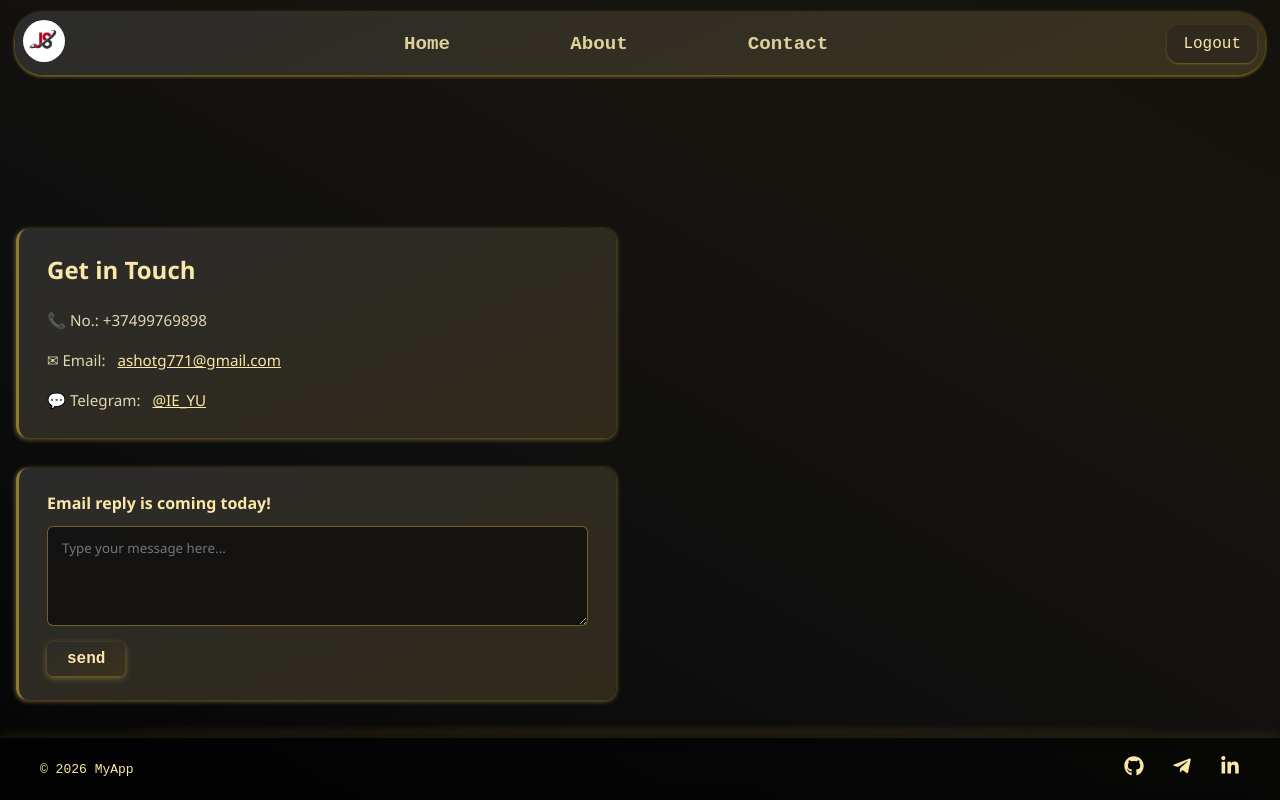
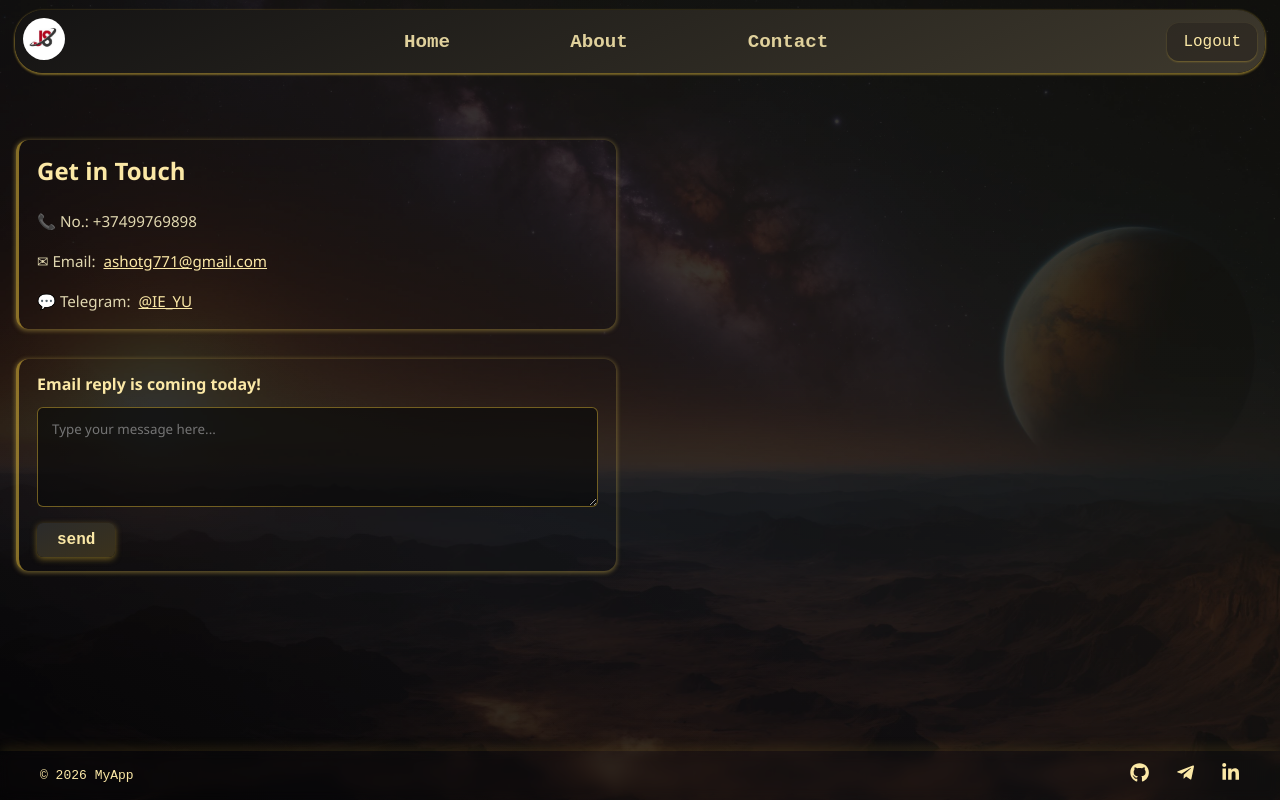
Before and after one commit to Ashot-js/Portfolio, a React (Vite) app: page /contact in a window 1280 px wide. Built offline with nearby package versions, Linux system fonts and the light colour scheme; sample sign-in values are in the browser's storage.

Commit message:
update contact

```diff
--- a/src/components/footer/Footer.scss
+++ b/src/components/footer/Footer.scss
@@ -23,16 +23,15 @@
   width: 100%;
   // Растягиваем футер на всю ширину экрана
 
-  padding: 18px 40px;
+  padding: 12px 20px;
   // Внутренние отступы: сверху/снизу 18px, слева/справа 30px
 
-  background: rgba(0, 0, 0, 0.55);
   // Полупрозрачный тёмный фон
 
-  backdrop-filter: blur(8px);
+  backdrop-filter: blur(6px);
   // Размытие фона под футером (glassmorphism)
 
-  box-shadow: 0 -3px 12px rgba(212, 175, 55, 0.12);
+  box-shadow: 0 -4px 10px rgba(212, 175, 55, 0.12);
   // Лёгкая тень сверху футера
 
   font-family: monospace;
@@ -118,7 +117,7 @@
     display: flex;
     // Располагаем иконки в ряд
 
-    gap: 28px;
+    gap: 26px;
     // Расстояние между иконками
 
     a {
@@ -127,7 +126,7 @@
       color: #fbe8a6;
       // Цвет иконок
 
-      font-size: 1.25rem;
+      font-size: 1.2rem;
       // Размер иконок
 
       transition:
--- a/src/components/navbar/Navbar.scss
+++ b/src/components/navbar/Navbar.scss
@@ -1,21 +1,17 @@
 .Nav {
   user-select: none;
   position: fixed;
-  top: 12px;
+  top: 10px;
   left: 15px;
   right: 15px;
   display: flex;
   align-items: center;
   justify-content: space-between;
   padding: 0.5rem;
-
-  /* Фон как у баннера и формы */
-  background: linear-gradient(155deg, #2b2b2b, #3b321c);
+  background: linear-gradient(155deg, #141313, #3e392d);
   backdrop-filter: blur(6px);
   border-radius: 28px;
-
-  /* Box-shadow золотой, как у баннера */
-  box-shadow: 0 1px 3px 1px rgba(215, 179, 60, 0.5);
+  box-shadow: 0 1px 2px 1px rgba(215, 179, 60, 0.5);
   z-index: 1000;
 
   .Nav_logo img {
--- a/src/pages/About/About.scss
+++ b/src/pages/About/About.scss
@@ -1,39 +1,41 @@
 .AboutPage {
   user-select: none;
-  min-height: calc(100vh - 50px - 50px);
+  min-height: calc(100vh - 50px - 90px);
   display: flex;
   justify-content: flex-start;
   align-items: flex-start;
   padding: 16px;
-  margin-top: 150px;
+  margin-top: 140px;
   font-family: monospace;
-  gap: 32px;
+  gap: 18px;
   overflow: auto;
 }
 
 .AboutContainer {
+  user-select: none;
   flex: 1;
-  max-width: 820px;
+  max-width: 800px;
   display: flex;
   flex-direction: column;
-  padding: 32px 40px;
-  background: linear-gradient(155deg, #2b2b2b, #3b321c);
+  padding: 30px 36px;
+  background: linear-gradient(155deg, #141313, #3e392d);
   border-left: 3px solid rgba(212, 175, 55, 0.6);
   border-radius: 12px;
   box-shadow: 0 1px 4px 1px rgba(212, 175, 55, 0.5);
   animation: slideIn 0.7s ease forwards;
-  gap: 25px;
+  gap: 16px;
   position: relative;
   overflow: auto;
 }
 
 /* Глобус */
 .AboutGlobeWrapper {
+  user-select: none;
   flex-basis: 50%;
   display: flex;
   justify-content: center;
   align-items: flex-start;
-  padding-left: 50px;
+  padding-left: 60px;
   animation: slideInGlobe 1s ease forwards;
 }
 
--- a/src/pages/contact/Contact.scss
+++ b/src/pages/contact/Contact.scss
@@ -1,16 +1,33 @@
-/* Контейнер-обёртка для обоих блоков (верхний и нижний) */
+/* ===== BACKGROUND IMAGE (НОВЫЙ DIV) ===== */
+.ContactBackground {
+  position: fixed;
+  inset: 0;
+  z-index: 1;
+  overflow: hidden;
+  pointer-events: none;
+}
+
+.ContactBackground img {
+  width: 100%;
+  height: 100%;
+  object-fit: cover;
+  opacity: 0.15;
+  filter: saturate(0.9) contrast(1.05);
+}
+
+/* ===== КОНТЕЙНЕР-ОБЁРТКА ДЛЯ ДВУХ БЛОКОВ ===== */
 .ContactWrapper {
-  position: fixed; /* Фиксируем контейнер на экране */
+  position: fixed;
   left: 16px;
-  bottom: 100px;
+  margin-top: 140px;
   display: flex;
   flex-direction: column;
   gap: 30px;
-  z-index: 100;
+  z-index: 2;
 
   &_a_tg,
   &_a_gmail {
-    color: #fbe8a6; /* золотой текст */
+    color: #fbe8a6;
     padding-left: 8px;
     transition: color 0.3s ease;
 
@@ -20,11 +37,10 @@
   }
 }
 
-/* Общие стили для обоих контейнеров */
+/* ===== ОБЩИЕ СТИЛИ КОНТЕЙНЕРОВ ===== */
 .ContactContainer {
   max-width: 720px;
-  padding: 24px 28px;
-  background: linear-gradient(155deg, #2b2b2b, #302a1a);
+  padding: 14px 18px;
   border-radius: 12px;
   box-shadow: 0 1px 4px 1px rgba(181, 155, 68, 0.5);
   display: flex;
@@ -33,14 +49,13 @@
   border-left: 3px solid rgba(212, 175, 55, 0.6);
   animation: slideIn 1.2s cubic-bezier(0.25, 0.9, 0.25, 1) forwards;
 
-  /* Легкий lift при наведении */
   &:hover {
     transform: translateY(-2px);
     transition: transform 0.3s ease;
   }
 }
 
-/* Верхний контейнер: контактная информация */
+/* ===== ВЕРХНИЙ БЛОК: ИНФОРМАЦИЯ ===== */
 .ContactContainer--info {
   min-width: 600px;
   color: #fbe8a6;
@@ -57,11 +72,11 @@
   }
 }
 
-/* Нижний контейнер: textarea и кнопка */
+/* ===== НИЖНИЙ БЛОК: FEEDBACK ===== */
 .ContactContainer--feedback {
   opacity: 0;
   animation: slideInFeedback 1.3s cubic-bezier(0.25, 0.8, 0.25, 1) forwards;
-  animation-delay: 0.4s; /* появляется чуть позже */
+  animation-delay: 0.4s;
 
   .ContactHeader {
     color: #fbe8a6;
@@ -88,14 +103,14 @@
   }
 }
 
-/* Анимация появления (мягкий выезд слева) */
+/* ===== АНИМАЦИИ ===== */
 @keyframes slideIn {
   0% {
     transform: translateX(-30px);
     opacity: 0;
   }
   60% {
-    transform: translateX(8px); /* легкий отскок */
+    transform: translateX(8px);
     opacity: 0.85;
   }
   100% {
@@ -104,7 +119,6 @@
   }
 }
 
-/* Анимация для нижнего блока с задержкой */
 @keyframes slideInFeedback {
   0% {
     transform: translateX(-20px);
@@ -120,7 +134,7 @@
   }
 }
 
-/* Мобильная адаптация */
+/* ===== MOBILE ===== */
 @media (max-width: 768px) {
   .ContactWrapper {
     left: 2.5%;
@@ -135,4 +149,8 @@
   .ContactContainer--info {
     min-width: auto;
   }
+
+  .ContactBackground img {
+    opacity: 0.1;
+  }
 }
--- a/src/pages/contact/Contact.tsx
+++ b/src/pages/contact/Contact.tsx
@@ -1,10 +1,12 @@
 import { useState } from "react";
-import { useAppSelector } from "../../app/hooks"; // Redux selector для пользователя
+import { useAppSelector } from "../../app/hooks";
 import Button from "../../components/ui/button/Button";
 import "./Contact.scss";
 
+import ContactBg from "../../assets/contact-bg.jpg"; // пример картинки
+
 export default function Contact() {
-  const user = useAppSelector((state) => state.auth.user); // текущий пользователь
+  const user = useAppSelector((state) => state.auth.user);
   const [comment, setComment] = useState("");
   const [sending, setSending] = useState(false);
 
@@ -43,22 +45,28 @@ export default function Contact() {
   };
 
   return (
+    <>
+      {/* 🔹 Новый fixed div с картинкой */}
+      <div className="ContactBackground">
+        <img src={ContactBg} alt="Contact background" />
+      </div>
+
+      {/* 🔹 Старые блоки — НЕ ТРОГАЕМ */}
       <div className="ContactWrapper">
-      {/* Информация */}
         <div className="ContactContainer ContactContainer--info">
-        <h2 className="ContactHeader">Get in Touch </h2>
+          <h2 className="ContactHeader">Get in Touch</h2>
           <p>📞 No.: +37499769898</p>
           <p>
-          ✉ Email:{" "}
+            ✉ Email:
             <a
               className="ContactWrapper_a_gmail"
-            href={`mailto:${"ashotg771" + "@gmail.com"}`}
+              href="mailto:ashotg771@gmail.com"
             >
               ashotg771@gmail.com
             </a>
           </p>
           <p>
-          💬 Telegram:{" "}
+            💬 Telegram:
             <a
               className="ContactWrapper_a_tg"
               href="https://t.me/IE_YU"
@@ -70,7 +78,6 @@ export default function Contact() {
           </p>
         </div>
 
-      {/* Форма обратной связи */}
         <div className="ContactContainer ContactContainer--feedback">
           <div className="ContactHeader">Email reply is coming today!</div>
 
@@ -86,5 +93,6 @@ export default function Contact() {
           </Button>
         </div>
       </div>
+    </>
   );
 }
--- a/src/store/authSlice.ts
+++ b/src/store/authSlice.ts
@@ -1,6 +1,6 @@
 // authSlice.ts
 import { createSlice, PayloadAction } from "@reduxjs/toolkit";
-import type { User } from "../types/User";
+import type { User } from "../types/global";
 
 // Интерфейс состояния auth
 interface AuthState {
```
Also changed, not shown: src/assets/contact-bg.jpg (added). Lines whose indentation alone changed are shown as unchanged.
